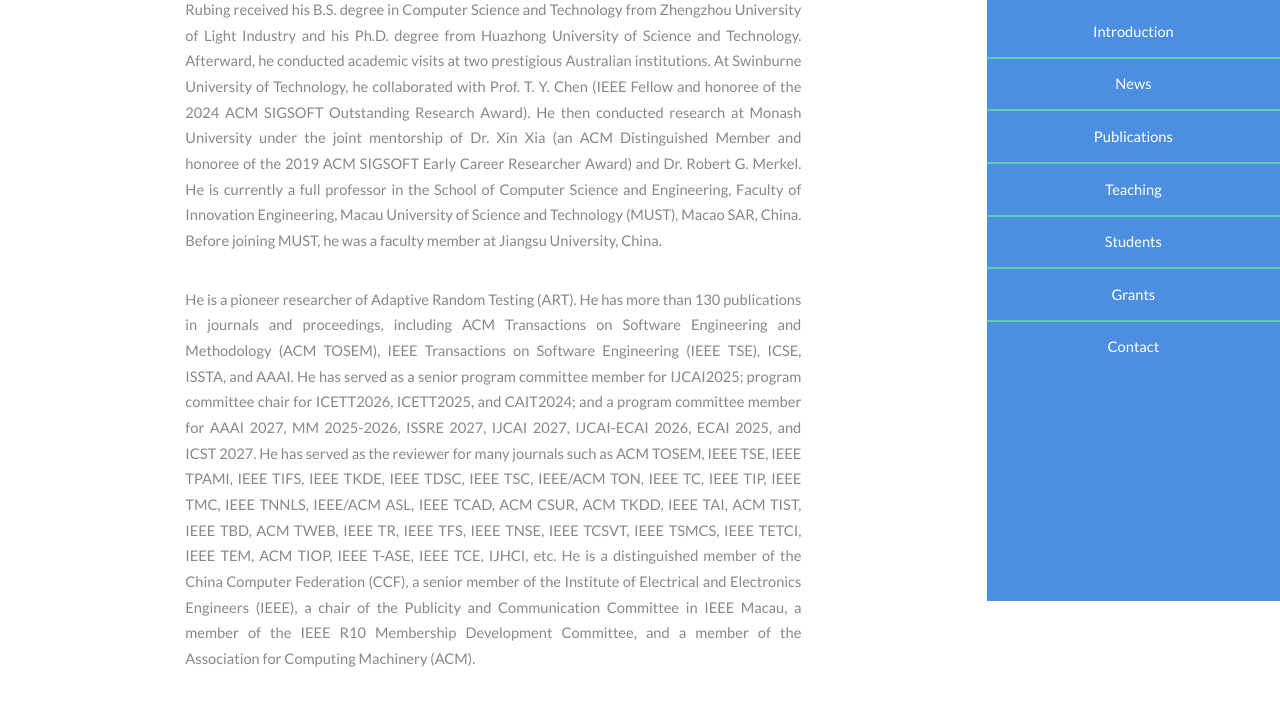
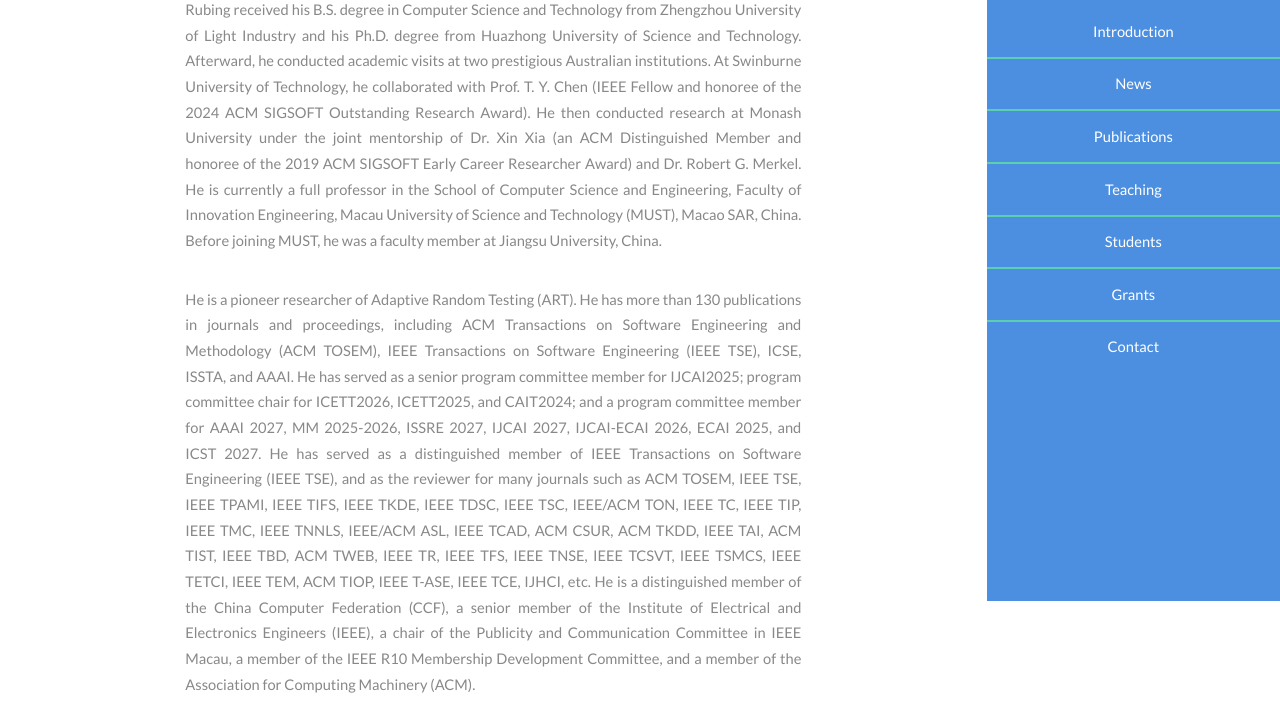
Before and after one commit to huangrubing/huangrubing.github.io, a plain HTML site: page index.html in a window 1280 px wide. Shown: the part 199-901 px from the top of the page. Drawn offline with Linux system fonts and the light colour scheme.

Commit message:
Update index.html

```diff
--- a/index.html
+++ b/index.html
@@ -73,7 +73,7 @@
 
 			<p align="justify">Rubing received his B.S. degree in Computer Science and Technology from Zhengzhou University of Light Industry and his Ph.D. degree from Huazhong University of Science and Technology. Afterward, he conducted academic visits at two prestigious Australian institutions. At Swinburne University of Technology, he collaborated with Prof. T. Y. Chen (IEEE Fellow and honoree of the 2024 ACM SIGSOFT Outstanding Research Award). He then conducted research at Monash University under the joint mentorship of Dr. Xin Xia (an ACM Distinguished Member and honoree of the 2019 ACM SIGSOFT Early Career Researcher Award) and Dr. Robert G. Merkel. He is currently a full professor in the School of Computer Science and Engineering, Faculty of Innovation Engineering, Macau University of Science and Technology (MUST), Macao SAR, China. Before joining MUST, he was a faculty member at Jiangsu University, China. </p>
 
-			<p align="justify">He is a pioneer researcher of Adaptive Random Testing (ART). He has more than 130 publications in journals and proceedings, including ACM Transactions on Software Engineering and Methodology (ACM TOSEM), IEEE Transactions on Software Engineering (IEEE TSE), ICSE, ISSTA, and AAAI. He has served as a senior program committee member for IJCAI2025; program committee chair for ICETT2026, ICETT2025, and CAIT2024; and a program committee member for AAAI 2027, MM 2025-2026, ISSRE 2027, IJCAI 2027, IJCAI-ECAI 2026, ECAI 2025, and ICST 2027. He has served as the reviewer for many journals such as ACM TOSEM, IEEE TSE, IEEE TPAMI, IEEE TIFS, IEEE TKDE, IEEE TDSC, IEEE TSC, IEEE/ACM TON, IEEE TC, IEEE TIP, IEEE TMC, IEEE TNNLS, IEEE/ACM ASL, IEEE TCAD, ACM CSUR, ACM TKDD, IEEE TAI, ACM TIST, IEEE TBD, ACM TWEB, IEEE TR, IEEE TFS, IEEE TNSE, IEEE TCSVT, IEEE TSMCS, IEEE TETCI, IEEE TEM, ACM TIOP, IEEE T-ASE, IEEE TCE, IJHCI, etc. He is a distinguished member of the China Computer Federation (CCF), a senior member of the Institute of Electrical and Electronics Engineers (IEEE), a chair of the Publicity and Communication Committee in IEEE Macau, a member of the IEEE R10 Membership Development Committee, and a member of the Association for Computing Machinery (ACM). </p>
+			<p align="justify">He is a pioneer researcher of Adaptive Random Testing (ART). He has more than 130 publications in journals and proceedings, including ACM Transactions on Software Engineering and Methodology (ACM TOSEM), IEEE Transactions on Software Engineering (IEEE TSE), ICSE, ISSTA, and AAAI. He has served as a senior program committee member for IJCAI2025; program committee chair for ICETT2026, ICETT2025, and CAIT2024; and a program committee member for AAAI 2027, MM 2025-2026, ISSRE 2027, IJCAI 2027, IJCAI-ECAI 2026, ECAI 2025, and ICST 2027. He has served as a distinguished member of IEEE Transactions on Software Engineering (IEEE TSE), and as the reviewer for many journals such as ACM TOSEM, IEEE TSE, IEEE TPAMI, IEEE TIFS, IEEE TKDE, IEEE TDSC, IEEE TSC, IEEE/ACM TON, IEEE TC, IEEE TIP, IEEE TMC, IEEE TNNLS, IEEE/ACM ASL, IEEE TCAD, ACM CSUR, ACM TKDD, IEEE TAI, ACM TIST, IEEE TBD, ACM TWEB, IEEE TR, IEEE TFS, IEEE TNSE, IEEE TCSVT, IEEE TSMCS, IEEE TETCI, IEEE TEM, ACM TIOP, IEEE T-ASE, IEEE TCE, IJHCI, etc. He is a distinguished member of the China Computer Federation (CCF), a senior member of the Institute of Electrical and Electronics Engineers (IEEE), a chair of the Publicity and Communication Committee in IEEE Macau, a member of the IEEE R10 Membership Development Committee, and a member of the Association for Computing Machinery (ACM). </p>
 
 			<p align="justify">His current research interests include: <font color="red">1) AI for Software Engineering (AI4SE)</font>, i.e., adopting AI knowledge and techniques such as Machine Learning (ML), Deep Learning (DL), and Large Language Model (LLM),  to support the development of software engineering (including software requirements, testing, debugging, and maintenance); <font color="red">2) Software Engineering for AI (SE4AI)</font>, i.e., applying the principles of software engineering to AI systems (including AI systems testing, debugging, and maintenance); <font color="red">3) Software Vulnerability Analysis</font>, including vulnerability detection, classification, assessment, localization, and repair; <font color="red">4) Testing of Complex Software Systems</font>, such as various intelligent systems, embodied AI systems, autonomous driving systems, AI compilers, cloud computing systems, and IoT systems; and <font color="red">5) Unmanned Aerial Vehicle (UAV) Intelligence</font>, i.e., Integrating AI, autonomous decision-making, and multi-modal sensing capabilities into UAVs (including path planning, task scheduling, obstacle avoidance, and trajectory and resource optimization).</p>
 
```
